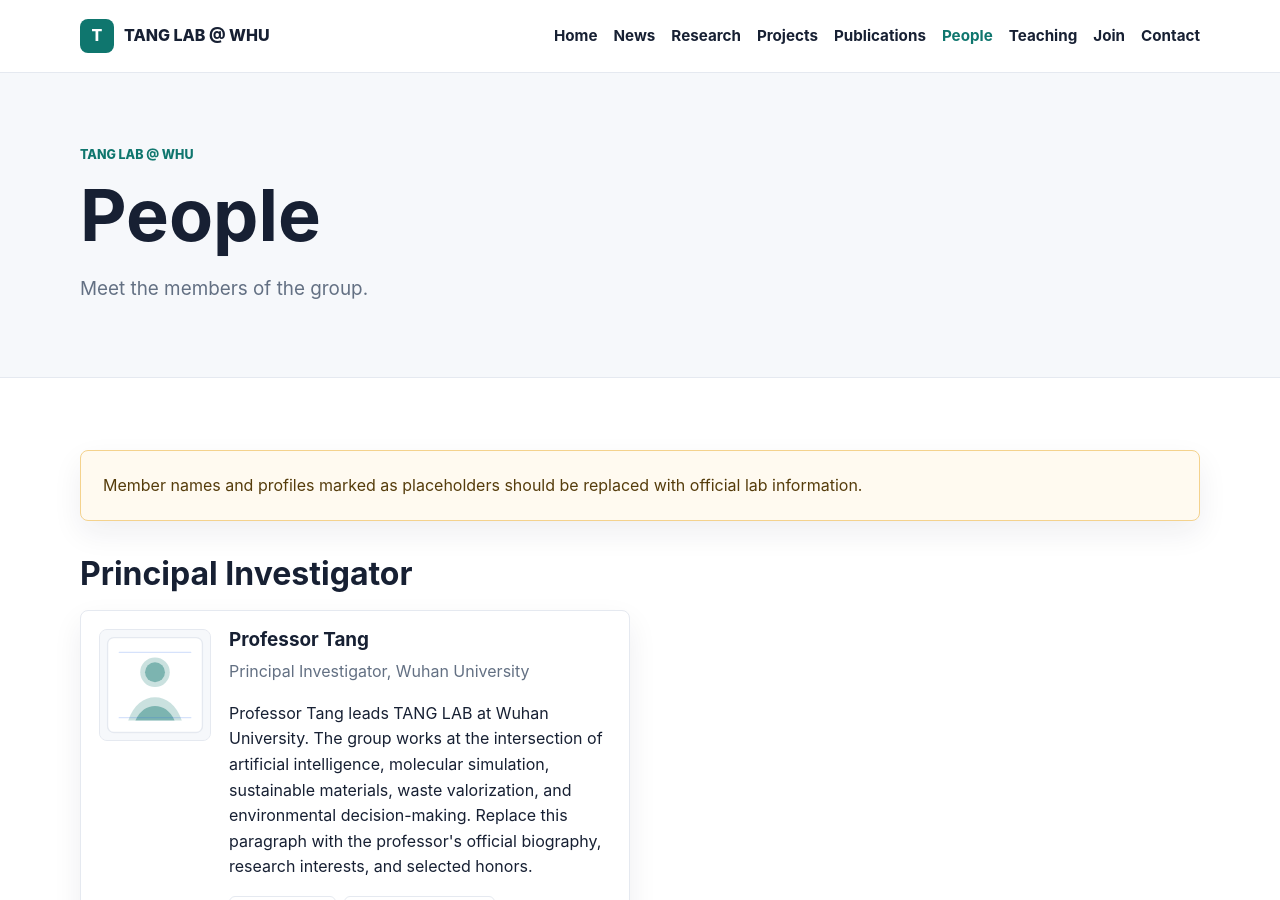
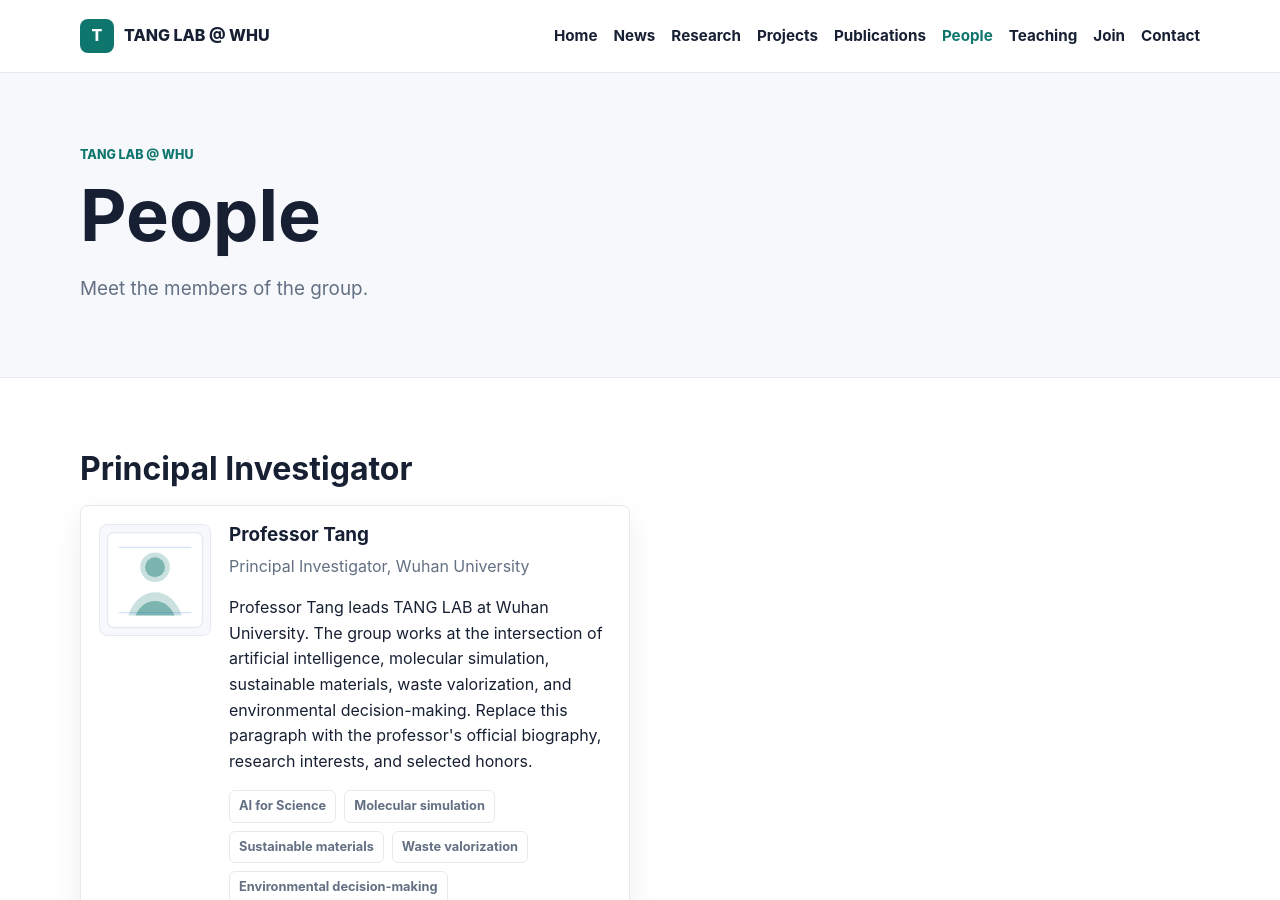
Before and after one commit to TANG-LAB-WHU/tanglab.github.io, a Jekyll site: the page built from pages/people.html, in a window 1280 px wide and 900 px high. Built offline with Jekyll 4.4.1, drawn with Linux system fonts in a browser that asks for light colours.

Commit message:
style: comment out temporary notice banner in people.html

```diff
--- a/pages/people.html
+++ b/pages/people.html
@@ -4,9 +4,9 @@
 subtitle: Meet the members of the group.
 permalink: /people/
 ---
-<div class="notice">
+<!-- <div class="notice">
   Member names and profiles marked as placeholders should be replaced with official lab information.
-</div>
+</div> -->
 
 {% assign groups = "principal_investigator,research_staff,phd_students,masters_students,undergraduate_researchers,visiting_students,alumni" | split: "," %}
 {% assign labels = "Principal Investigator,Research Staff,PhD Students,Master's Students,Undergraduate Researchers,Visiting Students,Alumni" | split: "," %}
```
